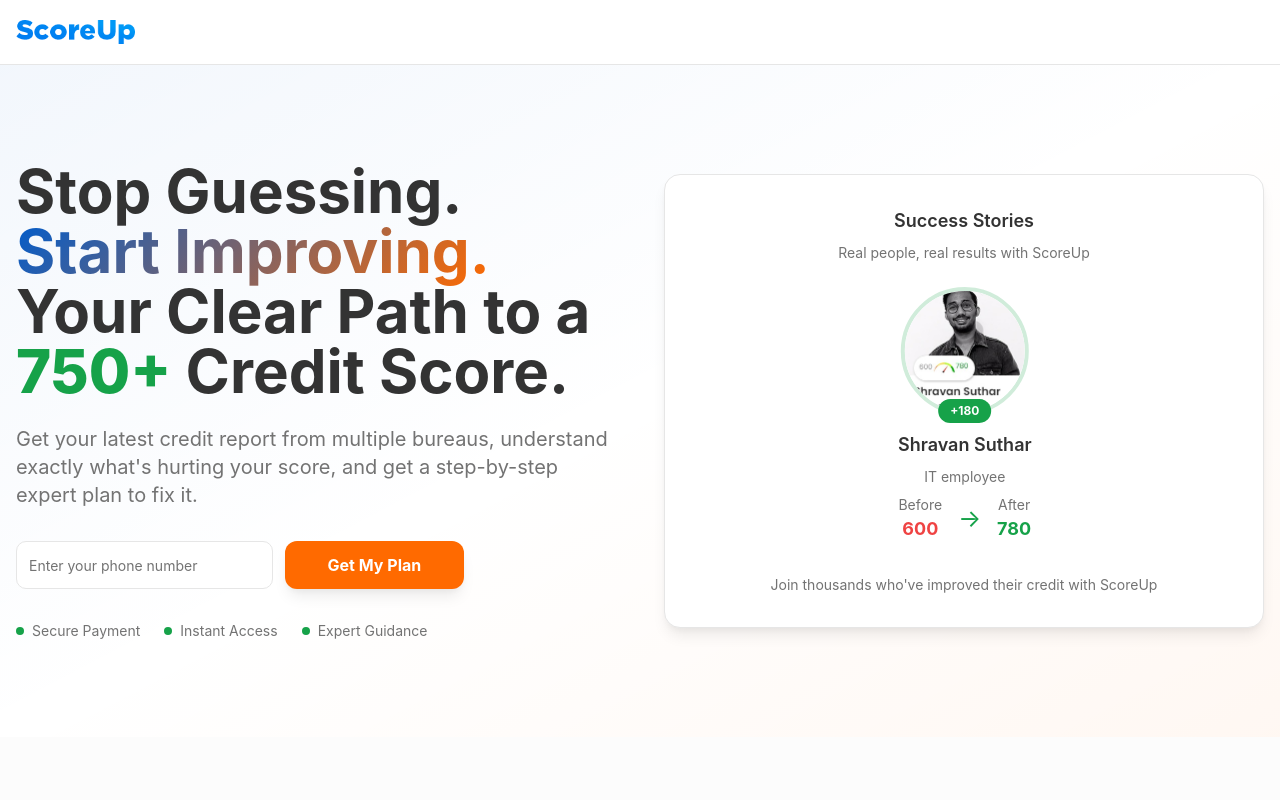
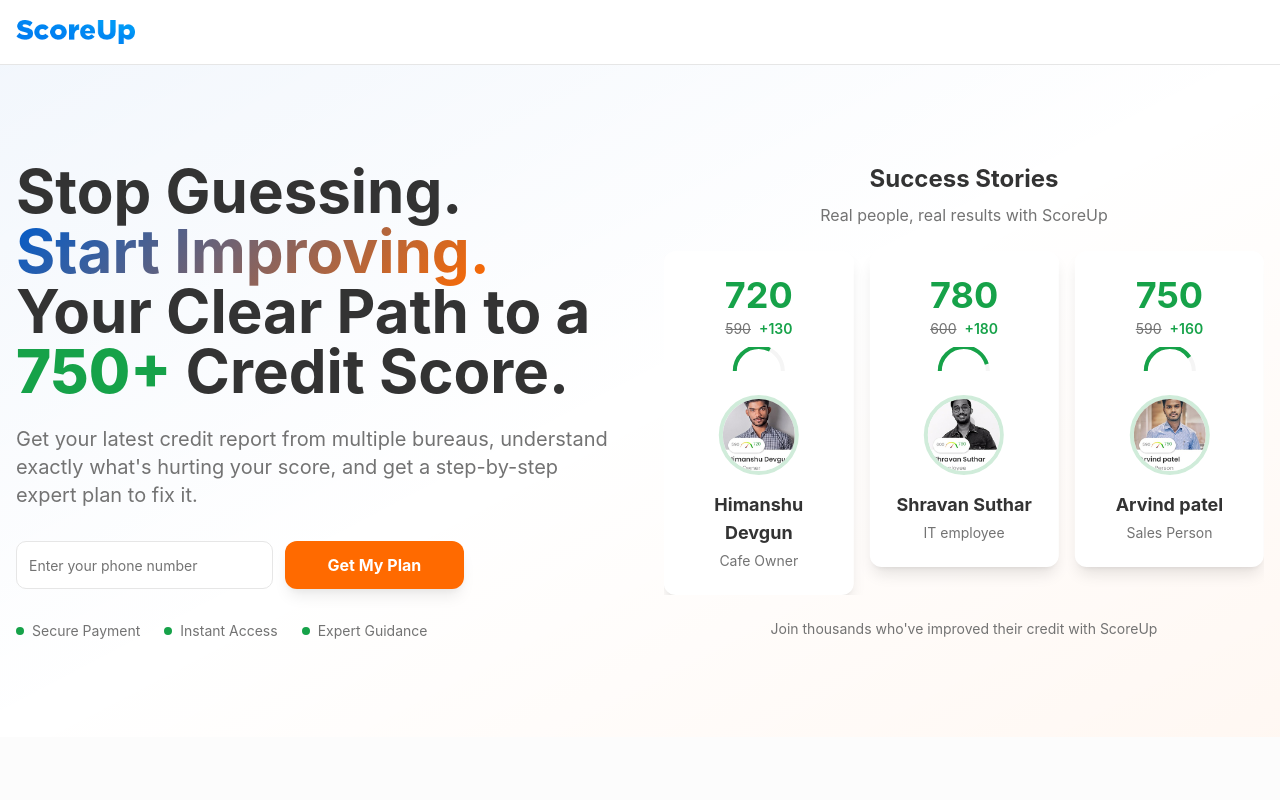
Before and after one commit to shubh099/scoreup-landing-site, a React (Vite) app: page / in a window 1280 px wide. Shown: the top 800 px of the page. Built offline with nearby package versions, Linux system fonts and the light colour scheme.

Commit message:
Refactor: Update UserSuccessCarousel
Updated the UserSuccessCarousel component to match the provided image.

```diff
--- a/src/components/UserSuccessCarousel.tsx
+++ b/src/components/UserSuccessCarousel.tsx
@@ -5,6 +5,7 @@ import {
   CarouselContent,
   CarouselItem,
 } from "@/components/ui/carousel";
+import { Card, CardContent } from "@/components/ui/card";
 import Autoplay from "embla-carousel-autoplay";
 
 const UserSuccessCarousel = () => {
@@ -59,65 +60,80 @@ const UserSuccessCarousel = () => {
 
   return (
     <div className="relative animate-scale-in">
-      <div className="bg-card rounded-2xl p-8 shadow-card border border-border">
       <div className="text-center mb-6">
-          <h3 className="text-lg font-semibold text-foreground mb-2">Success Stories</h3>
-          <p className="text-sm text-muted-foreground">Real people, real results with ScoreUp</p>
+        <h3 className="text-2xl font-bold text-foreground mb-2">Success Stories</h3>
+        <p className="text-muted-foreground">Real people, real results with ScoreUp</p>
       </div>
 
       <Carousel
         plugins={[plugin.current]}
-          className="w-full"
+        className="w-full max-w-4xl mx-auto"
         opts={{
           align: "center",
           loop: true,
         }}
       >
-          <CarouselContent>
+        <CarouselContent className="-ml-2 md:-ml-4">
           {users.map((user, index) => (
-              <CarouselItem key={index}>
-                <div className="text-center">
-                  <div className="relative mb-4">
+            <CarouselItem key={index} className="pl-2 md:pl-4 md:basis-1/2 lg:basis-1/3">
+              <Card className="border-0 shadow-lg hover:shadow-xl transition-shadow duration-300">
+                <CardContent className="p-6">
+                  <div className="text-center space-y-4">
+                    {/* Credit Score Display */}
+                    <div className="relative">
+                      <div className="text-4xl font-bold text-success mb-1">{user.scoreAfter}</div>
+                      <div className="flex items-center justify-center space-x-2 text-sm text-muted-foreground">
+                        <span className="line-through">{user.scoreBefore}</span>
+                        <span className="text-success font-semibold">+{user.scoreAfter - user.scoreBefore}</span>
+                      </div>
+                      {/* Score improvement indicator with arc */}
+                      <div className="w-16 h-8 mx-auto mt-2">
+                        <svg viewBox="0 0 64 32" className="w-full h-full">
+                          <path
+                            d="M 8 24 A 24 24 0 0 1 56 24"
+                            stroke="hsl(var(--muted))"
+                            strokeWidth="4"
+                            fill="none"
+                          />
+                          <path
+                            d="M 8 24 A 24 24 0 0 1 56 24"
+                            stroke="hsl(var(--success))"
+                            strokeWidth="4"
+                            fill="none"
+                            strokeDasharray="75.4"
+                            strokeDashoffset={75.4 - (75.4 * ((user.scoreAfter - user.scoreBefore) / 200))}
+                            className="transition-all duration-1000"
+                          />
+                        </svg>
+                      </div>
+                    </div>
+
+                    {/* User Image */}
+                    <div className="relative">
                       <img
                         src={user.image}
                         alt={`${user.name} - Credit score success story`}
-                      className="w-32 h-32 mx-auto rounded-full object-cover border-4 border-success/20"
+                        className="w-20 h-20 mx-auto rounded-full object-cover border-4 border-success/20"
                       />
-                    {/* Score improvement indicator */}
-                    <div className="absolute -bottom-2 left-1/2 transform -translate-x-1/2 bg-success text-success-foreground px-3 py-1 rounded-full text-xs font-bold">
-                      +{user.scoreAfter - user.scoreBefore}
+                    </div>
+
+                    {/* User Details */}
+                    <div className="space-y-1">
+                      <h4 className="font-bold text-foreground text-lg">{user.name}</h4>
+                      <p className="text-sm text-muted-foreground">{user.profession}</p>
                     </div>
                   </div>
-
-                  <div className="space-y-2">
-                    <h4 className="font-semibold text-foreground text-lg">{user.name}</h4>
-                    <p className="text-sm text-muted-foreground">{user.profession}</p>
-
-                    <div className="flex items-center justify-center space-x-4 mt-4">
-                      <div className="text-center">
-                        <div className="text-sm text-muted-foreground">Before</div>
-                        <div className="text-lg font-bold text-destructive">{user.scoreBefore}</div>
-                      </div>
-
-                      <div className="text-2xl text-success">→</div>
-
-                      <div className="text-center">
-                        <div className="text-sm text-muted-foreground">After</div>
-                        <div className="text-lg font-bold text-success">{user.scoreAfter}</div>
-                      </div>
-                    </div>
-                  </div>
-                </div>
+                </CardContent>
+              </Card>
             </CarouselItem>
           ))}
         </CarouselContent>
       </Carousel>
 
-        <div className="mt-8 text-center">
+      <div className="mt-6 text-center">
         <p className="text-sm text-muted-foreground">
           Join thousands who've improved their credit with ScoreUp
         </p>
-        </div>
       </div>
     </div>
   );
```
Lines whose indentation alone changed are shown as unchanged.
